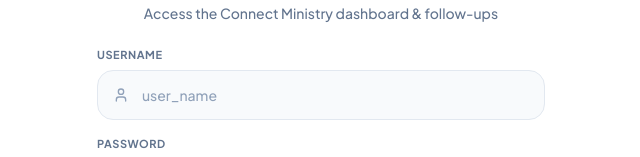
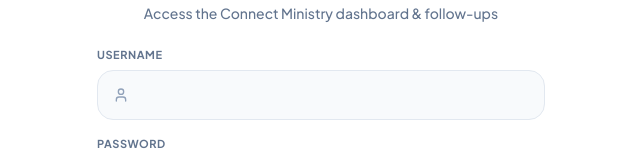
Before and after one commit to fitfortheking2025/connect-hub, a Next.js app: page /login in a window 1280 px wide. Shown: the part 197-354 px from the top of the page, without its empty margins (319-959 px from the left). Built offline with nearby package versions, Linux system fonts and the light colour scheme; no server answers.

Commit message:
chore: clean code

```diff
--- a/src/app/(portal)/vips/VipsTableClient.tsx
+++ b/src/app/(portal)/vips/VipsTableClient.tsx
@@ -779,15 +779,6 @@
                     <tr key={item._id} className="hover:bg-orange-50/30 transition-colors">
                       <td className="py-4 px-5">
                         <div className="flex items-center gap-3">
-                          <div
-                            className={`h-9 w-9 rounded-xl flex items-center justify-center font-black text-xs text-white shadow-sm ${
-                              gender.isMale
-                                ? "bg-blue-500 shadow-blue-500/20"
-                                : "bg-rose-400 shadow-rose-400/20"
-                            }`}
-                          >
-                            {gender.short}
-                          </div>
                           <div>
                             <div className="font-extrabold text-[#111827]">{item.fullName}</div>
                             <div className="text-[11px] text-slate-400 flex items-center gap-1 mt-0.5">
--- a/src/app/login/LoginForm.tsx
+++ b/src/app/login/LoginForm.tsx
@@ -94,7 +94,7 @@
                 required
                 autoCapitalize="none"
                 autoCorrect="off"
-                placeholder="user_name"
+                placeholder=""
                 className="w-full pl-11 pr-4 py-3.5 rounded-2xl bg-[#F8FAFC] border border-slate-200 text-sm font-medium text-[#111827] placeholder-slate-400 focus:outline-none focus:border-[#FF6B00] focus:ring-4 focus:ring-[#FF6B00]/10 focus:bg-white transition-all"
               />
             </div>
```
